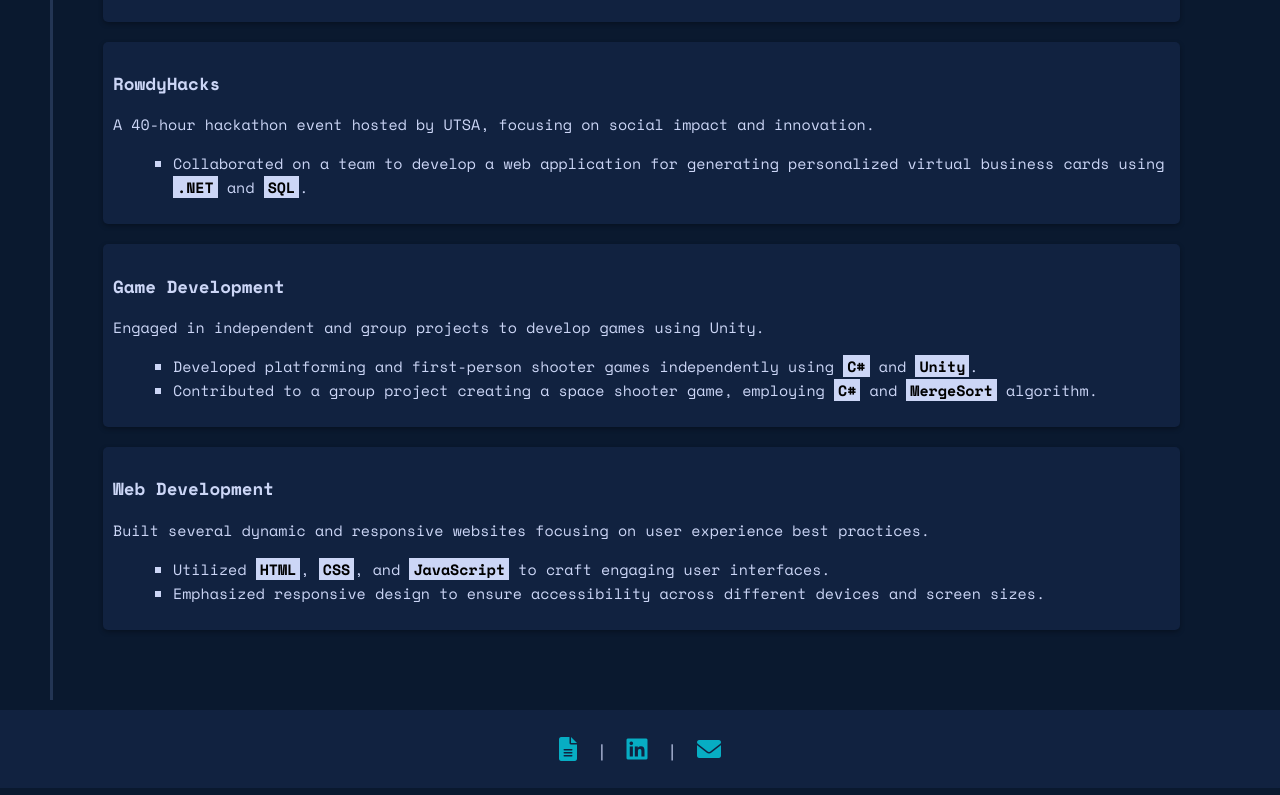
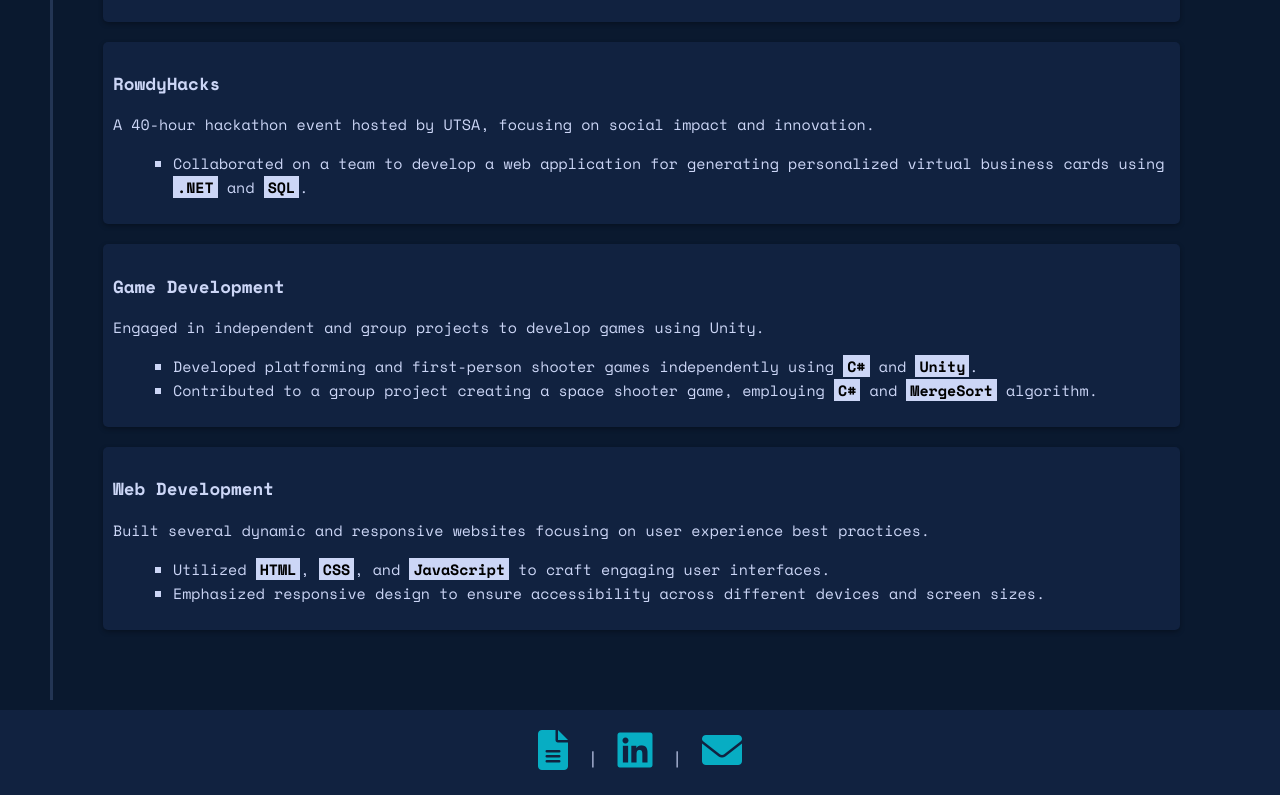
Before and after one commit to anchau00/website, a plain HTML site: page index.html in a window 1280 px wide. Shown: the part 2185-2980 px from the top of the page. Drawn offline with nearby package versions, Linux system fonts and the light colour scheme.

Commit message:
Increased footer icon size

```diff
--- a/styles.css
+++ b/styles.css
@@ -114,3 +114,7 @@ footer a {
 footer a:hover {
     color: #ccd6f6; /* Changes color on hover */
 }
+
+footer a i {
+    font-size: 40px; /* Adjusts the size of the icons to 24px */
+}
```
